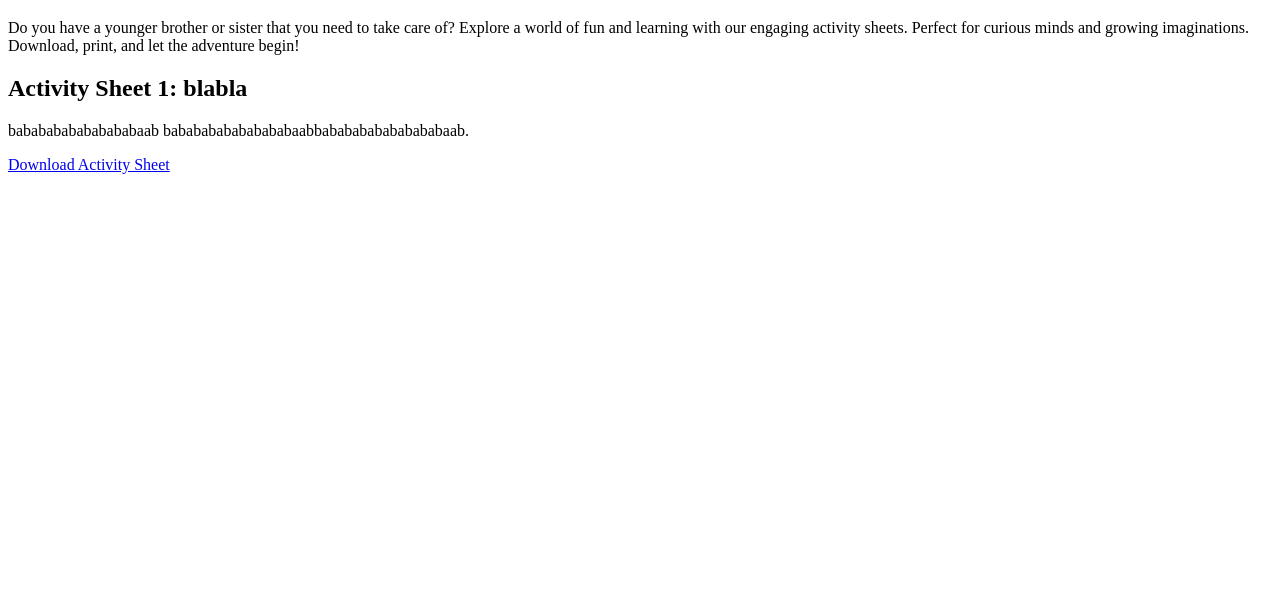
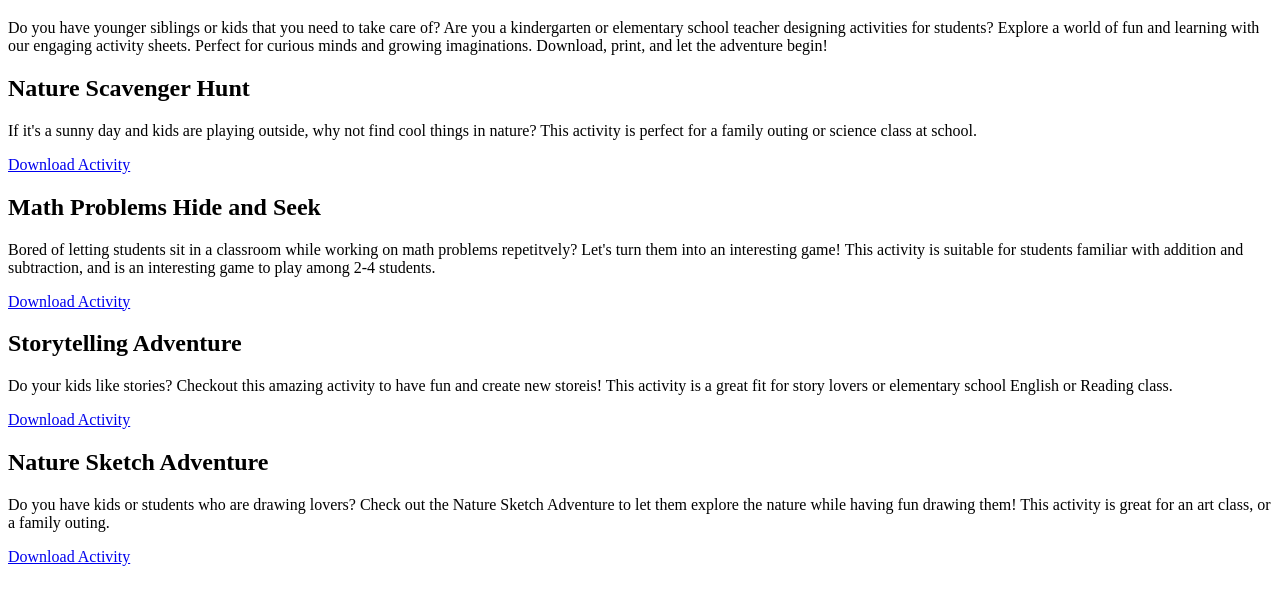
Before and after one commit to mikemo2195054/EduPlaySheets, a plain HTML site: page index.html in a window 1280 px wide. Shown: the part 61-666 px from the top of the page. Drawn offline with Linux system fonts and the light colour scheme.

Commit message:
completed description and download of 4 activities (TODO: CSS)

```diff
--- a/index.html
+++ b/index.html
@@ -7,11 +7,41 @@
 </head>
 <body>
     <h1>Welcome to EduPlaySheets!</h1>
-    <p>Do you have a younger brother or sister that you need to take care of? Explore a world of fun and learning with our engaging activity sheets. Perfect for curious minds and growing imaginations. Download, print, and let the adventure begin!</p>
+    <p>Do you have younger siblings or kids that you need to take care of?
+        Are you a kindergarten or elementary school teacher designing activities for students?
+        Explore a world of fun and learning with our engaging activity sheets.
+        Perfect for curious minds and growing imaginations. Download, print, and let the adventure begin!</p>
 
     <div>
-        <h2>Activity Sheet 1: blabla</h2>
-        <p>bababababababababaab bababababababababaabbababababababababaab.</p>
-        <a href="activity1.pdf" download>Download Activity Sheet</a>
+        <h2>Nature Scavenger Hunt</h2>
+        <p>If it's a sunny day and kids are playing outside, why not find cool things in nature?
+            This activity is perfect for a family outing or science class at school.
+        </p>
+        <a href="activities/activity1.pdf" download>Download Activity</a>
+    </div>
+
+    <div>
+        <h2>Math Problems Hide and Seek</h2>
+        <p>Bored of letting students sit in a classroom while working on math problems repetitvely? Let's turn them into an interesting game!
+            This activity is suitable for students familiar with addition and subtraction, and is an interesting game to play among 2-4 students.
+        </p>
+        <a href="activities/activity3.pdf" download>Download Activity</a>
+    </div>
+
+    <div>
+        <h2>Storytelling Adventure</h2>
+        <p>Do your kids like stories? Checkout this amazing activity to have fun and create new storeis!
+            This activity is a great fit for story lovers or elementary school English or Reading class.
+        </p>
+        <a href="activities/activity4.pdf" download>Download Activity</a>
+    </div>
+
+    <div>
+        <h2>Nature Sketch Adventure</h2>
+        <p>Do you have kids or students who are drawing lovers?
+            Check out the Nature Sketch Adventure to let them explore the nature while having fun drawing them!
+            This activity is great for an art class, or a family outing.
+        </p>
+        <a href="activities/activity2.pdf" download>Download Activity</a>
     </div>
 </body>
```
Also changed, not shown: 4 other files.
